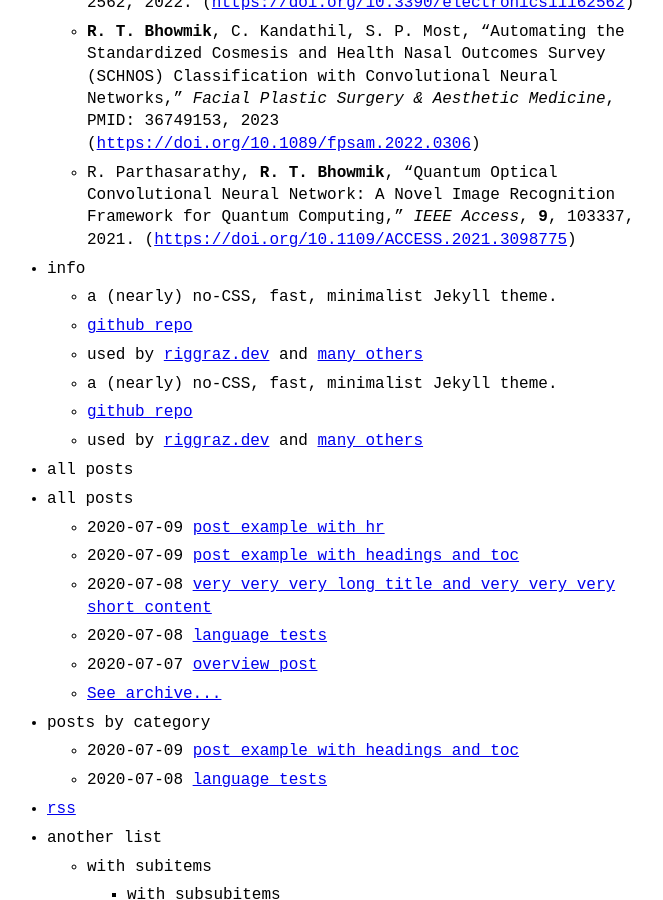
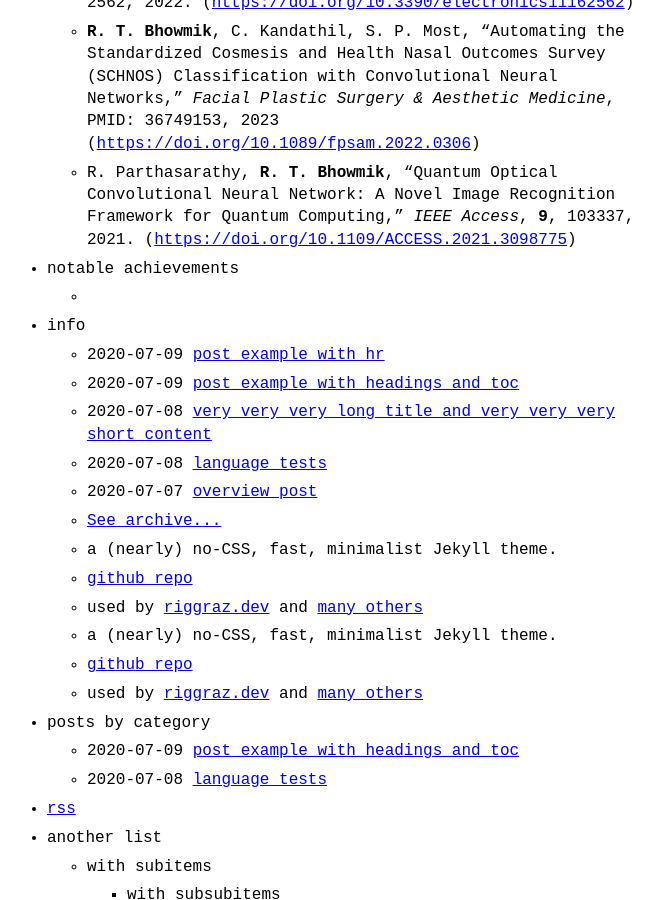
Before and after one commit to rohan-tan-bhowmik/rohan-tan-bhowmik.github.io, a Jekyll site: the page built from index.md, in a window 1280 px wide and 900 px high, scrolled down 988 px. Shown: the whole window, without its empty margins (313-976 px from the left). Built offline with Jekyll 4.4.1, drawn with Linux system fonts in a browser that asks for light colours.

Commit message:
Update menu.yml

```diff
--- a/_data/menu.yml
+++ b/_data/menu.yml
@@ -10,10 +10,13 @@
       - title: Outside of academics, I volunteer with organizations to help sensory-deficient individuals, including the Baker Institute for Children with Hearing Loss, Starkey Hearing Foundation, and VocaliD.
   - title: publications
     entries:
-      - title: "<b>R. T. Bhowmik</b>, Y. S. Jung, J. Aguilera, M. Prunicki, K. Nadeau, “A Multi-Modal Wildfire Prediction and Personalized Early-Warning System Based on a Novel Machine Learning Framework,” <i>Journal of Environmental Management</i>, <b>341</b>, 117908, 2023 (<a href='https://doi.org/10.1016/j.jenvman.2023.117908'>https://doi.org/10.1016/j.jenvman.2023.117908</a>)"
-      - title: "<b>R. T. Bhowmik</b>, S. P. Most, “A Personalized Respiratory Disease Exacerbation Prediction Technique Based on a Novel Spatio-Temporal Machine Learning Architecture and Local Environmental Sensor Networks,” <i>Electronics</i>, <b>11</b> (16), 2562, 2022. (<a href='https://doi.org/10.3390/electronics11162562'>https://doi.org/10.3390/electronics11162562</a>)"
-      - title: "<b>R. T. Bhowmik</b>, C. Kandathil, S. P. Most, “Automating the Standardized Cosmesis and Health Nasal Outcomes Survey (SCHNOS) Classification with Convolutional Neural Networks,” <i>Facial Plastic Surgery & Aesthetic Medicine</i>, PMID: 36749153, 2023 (<a href='https://doi.org/10.1089/fpsam.2022.0306'>https://doi.org/10.1089/fpsam.2022.0306</a>)"
-      - title: "R. Parthasarathy, <b>R. T. Bhowmik</b>, “Quantum Optical Convolutional Neural Network: A Novel Image Recognition Framework for Quantum Computing,” <i>IEEE Access</i>, <b>9</b>, 103337, 2021. (<a href='https://doi.org/10.1109/ACCESS.2021.3098775'>https://doi.org/10.1109/ACCESS.2021.3098775</a>)"
+      - title: "<b>R. T. Bhowmik</b>, Y. S. Jung, J. Aguilera, M. Prunicki, K. Nadeau, “A Multi-Modal Wildfire Prediction and Personalized Early-Warning System Based on a Novel Machine Learning Framework,” <i>Journal of Environmental Management</i>, <b>341</b>, 117908, 2023 (<a target=”_blank” href='https://doi.org/10.1016/j.jenvman.2023.117908'>https://doi.org/10.1016/j.jenvman.2023.117908</a>)"
+      - title: "<b>R. T. Bhowmik</b>, S. P. Most, “A Personalized Respiratory Disease Exacerbation Prediction Technique Based on a Novel Spatio-Temporal Machine Learning Architecture and Local Environmental Sensor Networks,” <i>Electronics</i>, <b>11</b> (16), 2562, 2022. (<a target=”_blank” href='https://doi.org/10.3390/electronics11162562'>https://doi.org/10.3390/electronics11162562</a>)"
+      - title: "<b>R. T. Bhowmik</b>, C. Kandathil, S. P. Most, “Automating the Standardized Cosmesis and Health Nasal Outcomes Survey (SCHNOS) Classification with Convolutional Neural Networks,” <i>Facial Plastic Surgery & Aesthetic Medicine</i>, PMID: 36749153, 2023 (<a target=”_blank” href='https://doi.org/10.1089/fpsam.2022.0306'>https://doi.org/10.1089/fpsam.2022.0306</a>)"
+      - title: "R. Parthasarathy, <b>R. T. Bhowmik</b>, “Quantum Optical Convolutional Neural Network: A Novel Image Recognition Framework for Quantum Computing,” <i>IEEE Access</i>, <b>9</b>, 103337, 2021. (<a target=”_blank” href='https://doi.org/10.1109/ACCESS.2021.3098775'>https://doi.org/10.1109/ACCESS.2021.3098775</a>)"
+  - title: notable achievements
+    entries:
+      - title:
   - title: info
     entries:
       - title: a (nearly) no-CSS, fast, minimalist Jekyll theme.
@@ -25,10 +28,6 @@
       - title: github repo
         url: https://github.com/riggraz/no-style-please
       - title: "used by <a href='https://riggraz.dev'>riggraz.dev</a> and <a href='https://github.com/riggraz/no-style-please/network/dependents'>many others</a>"
-
-  - title: all posts
-  - title: all posts
-
 
     post_list:
       limit: 5
```
